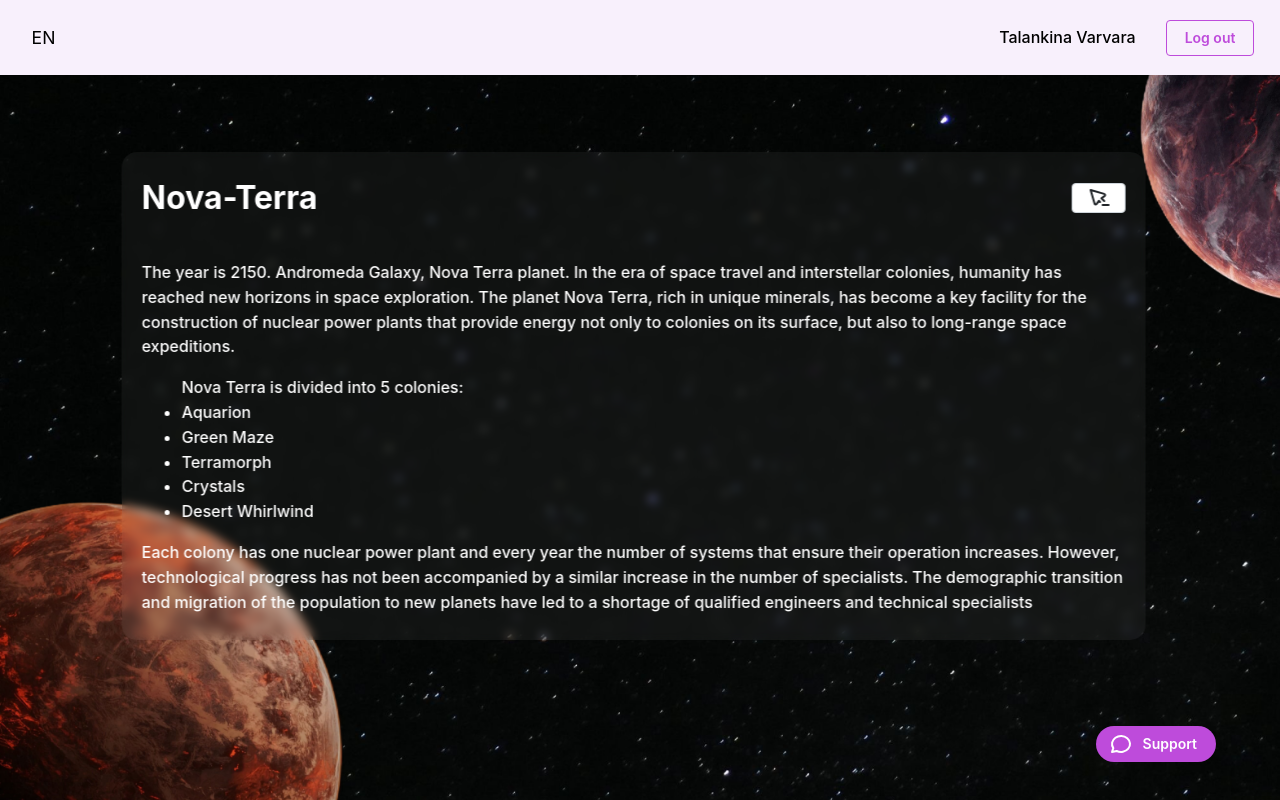
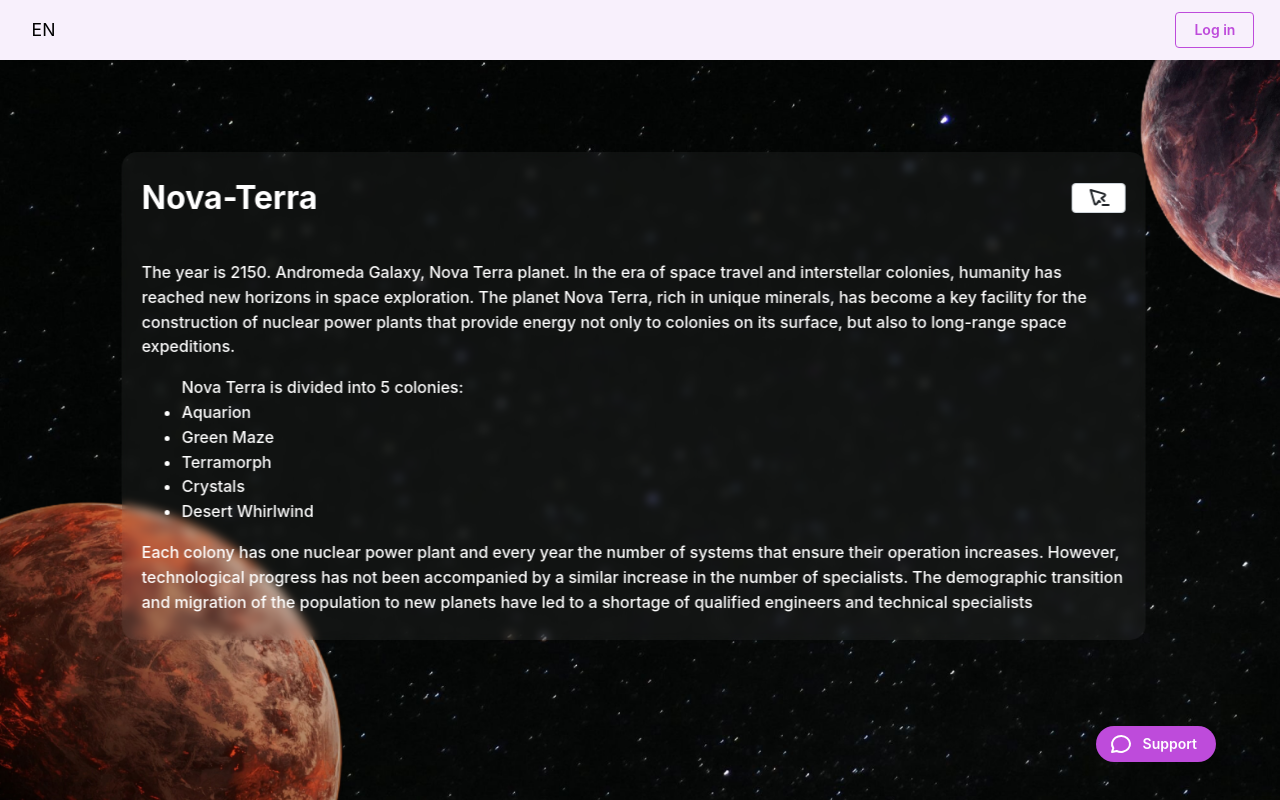
Before and after one commit to Tifftal/AtomHack-Final-frontend, a React (Vite) app: page / in a window 1280 px wide. Built offline with nearby package versions, Linux system fonts and the light colour scheme.

Commit message:
new navbar

```diff
--- a/src/app/App.tsx
+++ b/src/app/App.tsx
@@ -15,7 +15,6 @@ import ChatBtn from '../enteties/ChatBtn/ChatBtn';
 
 function App() {
   const [isDraftOpen, setIsDraftOpen] = useState(false);
-
   return (
     <MantineProvider theme={theme}>
       <BrowserRouter>
--- a/src/features/auth/ui/AuthForm.tsx
+++ b/src/features/auth/ui/AuthForm.tsx
@@ -78,6 +78,7 @@ const AuthForm = () => {
         })
           .then(() => {
             setCodeError(null);
+            localStorage.setItem("isAuth", "true");
             history("/");
           })
           .catch(() => {
--- a/src/widgets/Navbar/Navbar.tsx
+++ b/src/widgets/Navbar/Navbar.tsx
@@ -5,17 +5,28 @@ import { useTranslation } from 'react-i18next';
 import { useEffect, useState } from 'react';
 import { TranslateMessage } from '../../shared/TranslateMessage/TranslateMessage';
 import { logout } from '../../enteties/user/api';
+import { getUser } from '../../enteties/user/api';
 
 const Navbar = () => {
     const { t, i18n } = useTranslation();
     const navigate = useNavigate();
+    const [user, setUser] = useState<string>("");
+    const isAuth = localStorage.getItem("isAuth");
 
     const [language, setLanguage] = useState(localStorage.getItem("appLanguage") || "en");
-
     useEffect(() => {
         i18n.changeLanguage(language);
     }, [i18n, language]);
 
+    useEffect(() => {
+        if (isAuth) {
+            getUser()
+            .then((response) => {
+                console.log(response);
+                setUser(`${response.name} ${response.surname} ${response.middlename}`);
+            })
+        }
+    }, [isAuth, navigate])
     const changeLanguage = (language: string) => {
         TranslateMessage('ru', "Как тебя зовут?");
         switch (language) {
@@ -46,8 +57,21 @@ const Navbar = () => {
                 <button onClick={() => changeLanguage(language)}>{language}</button>
             </div>
             <div className={s.profilebtn}>
-                <h2>Talankina Varvara</h2>
-                <Button variant='outline' classNames={{ label: s.label }} onClick={handleOut}>{t("navbar.log-out-btn")}</Button>
+                <h2>
+                    {
+                        isAuth ?
+                        ""
+                        :
+                        user
+                    }
+                </h2>
+                <Button variant='outline' classNames={{ label: s.label }} onClick={handleOut}>
+                    {isAuth ?
+                    t("navbar.log-out-btn")
+                    :
+                    t("auth.log-in")
+                    }
+                    </Button>
             </div>
         </div>
         )
```
